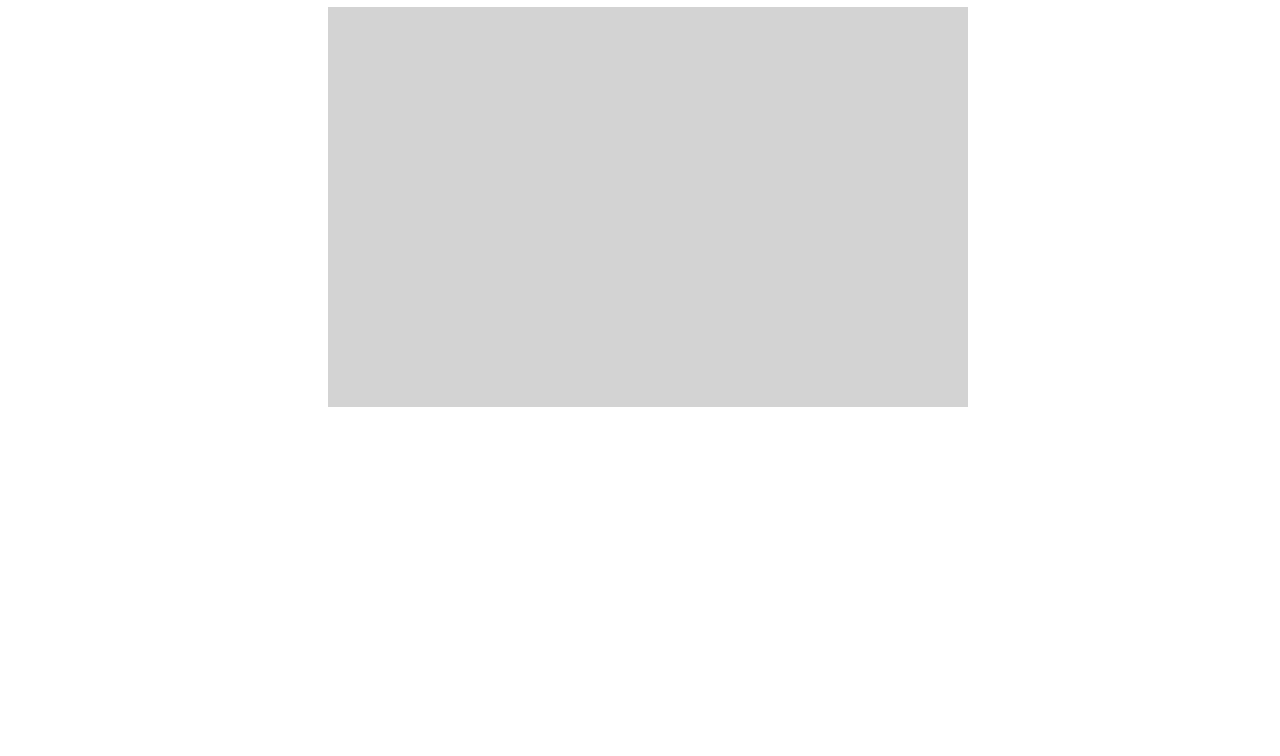
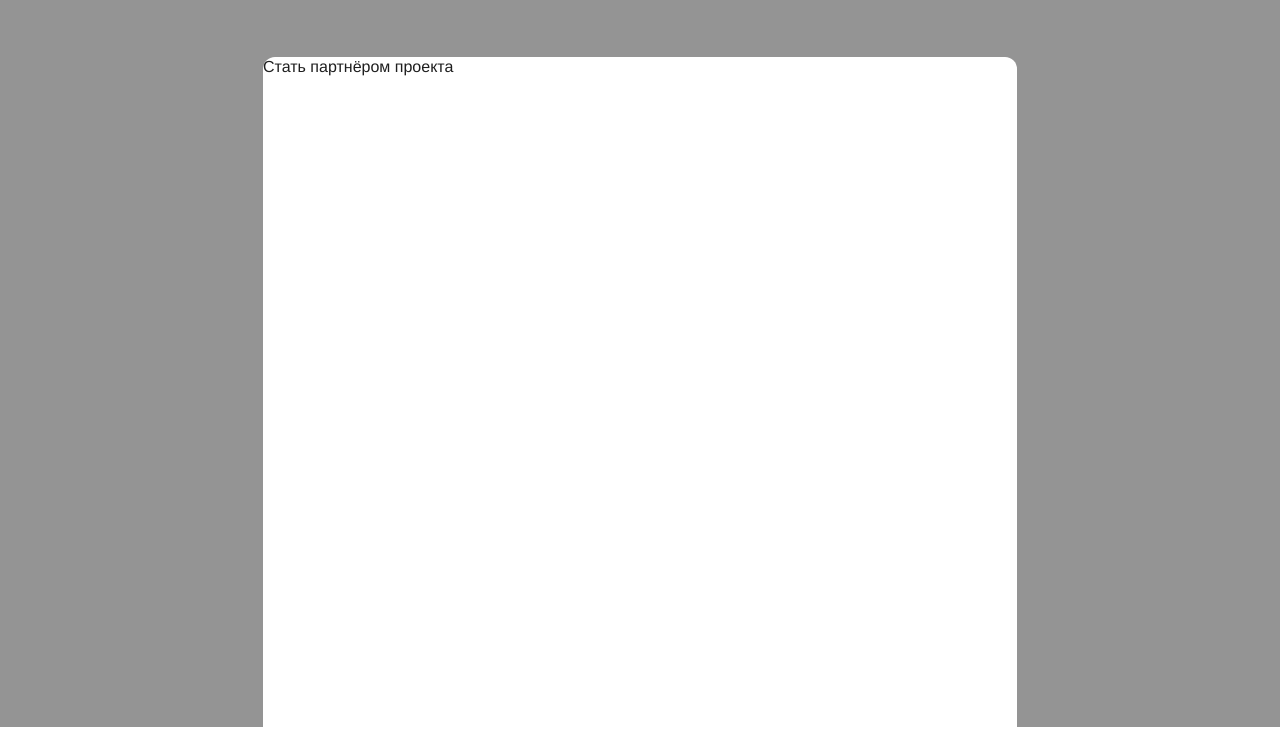
Before and after one commit to wzdorowa/UniBaseTest, a website built with Parcel: page practice-1/practice-1.html in a window 1280 px wide. Shown: the part 73-829 px from the top of the page. After the commit the page ends 800 px from the top, so only its background shows below. Built offline with nearby package versions, Linux system fonts and the light colour scheme.

Commit message:
Create basic form markup.

```diff
--- a/index.css
+++ b/index.css
@@ -33,8 +33,8 @@
   width: 50%;
   height: 5vh;
   border: none;
-  background-color: #7b7b7d;
-  border-radius: 8px;
+  background-color: #E5266E;
+  border-radius: 4px;
   cursor: pointer;
 }
 
@@ -43,7 +43,7 @@
 }
 
 .practice__link {
-  color: aliceblue;
+  color: white;
   text-decoration: none;
 }
 
--- a/practice-1/practice-1.css
+++ b/practice-1/practice-1.css
@@ -1,10 +1,57 @@
-body {
+* {
+  margin: 0;
+  padding: 0;
+  box-sizing: border-box;
+  font: 16px/19px "Helvetica Neue", sans-serif;
+  color: #1F1F1F;
+}
+
+.practice-1 {
   width: 100vw;
   height: 100vh;
 }
-.main {
-  width: 50%;
-  height: 50%;
-  margin: auto;
-  background-color: lightgray;
+
+.practice-1__content {
+  justify-content: center;
+  align-items: center;
+  display: flex;
+  height: 100%;
 }
+
+.practice-1__button {
+  width: 50vw;
+  height: 5vh;
+  border: 1px solid #E5266E;
+  border-radius: 4px;
+  color: #E5266E;
+  background-color: white;
+  cursor: pointer;
+}
+
+.practice-1__button:hover {
+  opacity: .75;
+}
+
+.modal-view {
+  display: flex;
+  justify-content: center;
+  width: 100%;
+  height: 100%;
+  position: fixed;
+  top: 0;
+  bottom: 0;
+  right: 0;
+  left: 0;
+  overflow: hidden;
+  overflow-y: auto;
+  background-color: rgba(0, 0, 0, 0.42);
+}
+
+.modal-view__form {
+  width: 754px;
+  min-height: 1248px;
+  margin: 130px 0;
+  background-color: white;
+  border: none;
+  border-radius: 12px;
+}
--- a/practice-1/practice-1.html
+++ b/practice-1/practice-1.html
@@ -4,14 +4,19 @@
   <meta charset="UTF-8">
   <meta http-equiv="X-UA-Compatible" content="IE=edge">
   <meta name="viewport" content="width=device-width, initial-scale=1.0">
-  <title>UniBase практика. Задание 1</title>
+  <title>UniBase практика. Модальное окно</title>
   <link rel="stylesheet" href="./practice-1.css">
 </head>
-<body>
-  <header>
-    <h1>Практическое задание 1</h1>
-  </header>
-  <main class="main"></main>
-  <footer></footer>
+<body class="practice-1">
+  <header class="practice-1__header"></header>
+  <main class="practice-1__content">
+    <button class="practice-1__button">Модальное окно</button>
+    <div class="modal-view">
+      <form class="modal-view__form">
+        <h2>Стать партнёром проекта</h2>
+      </form>
+    </div>
+  </main>
+  <footer class="practice-1__footer"></footer>
 </body>
 </html>
```
